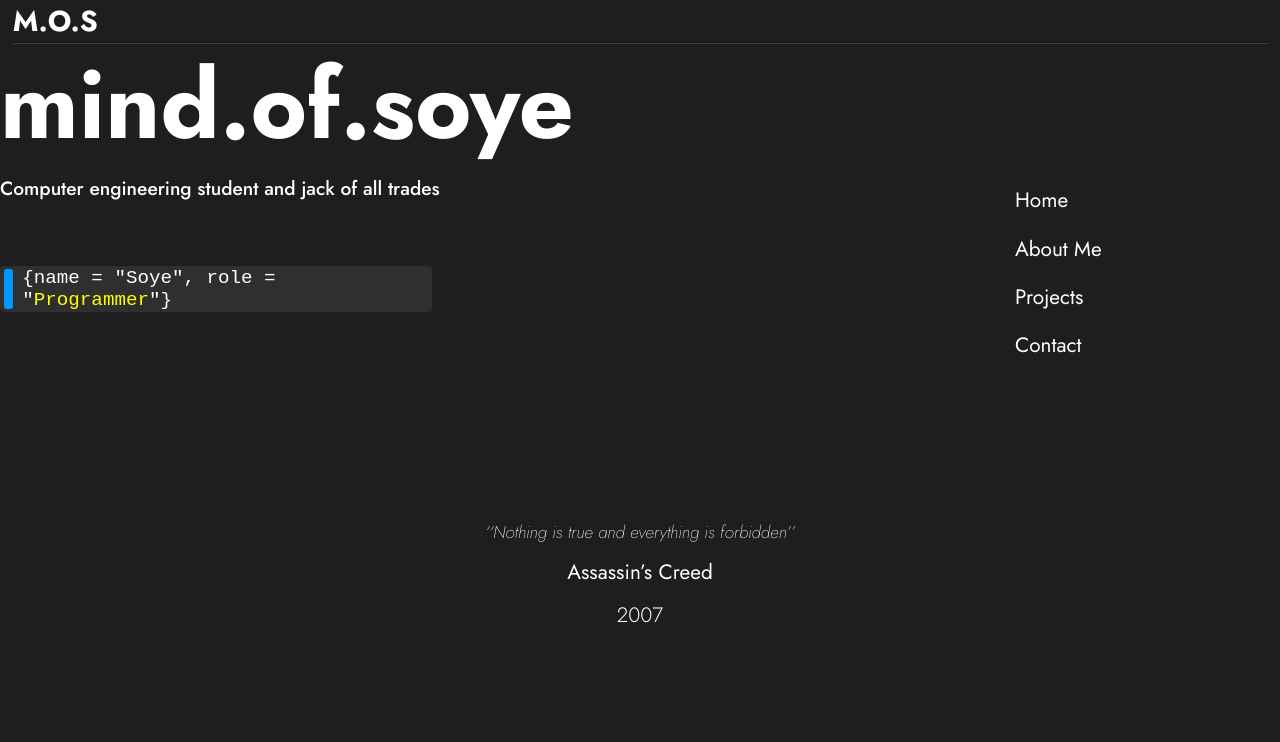
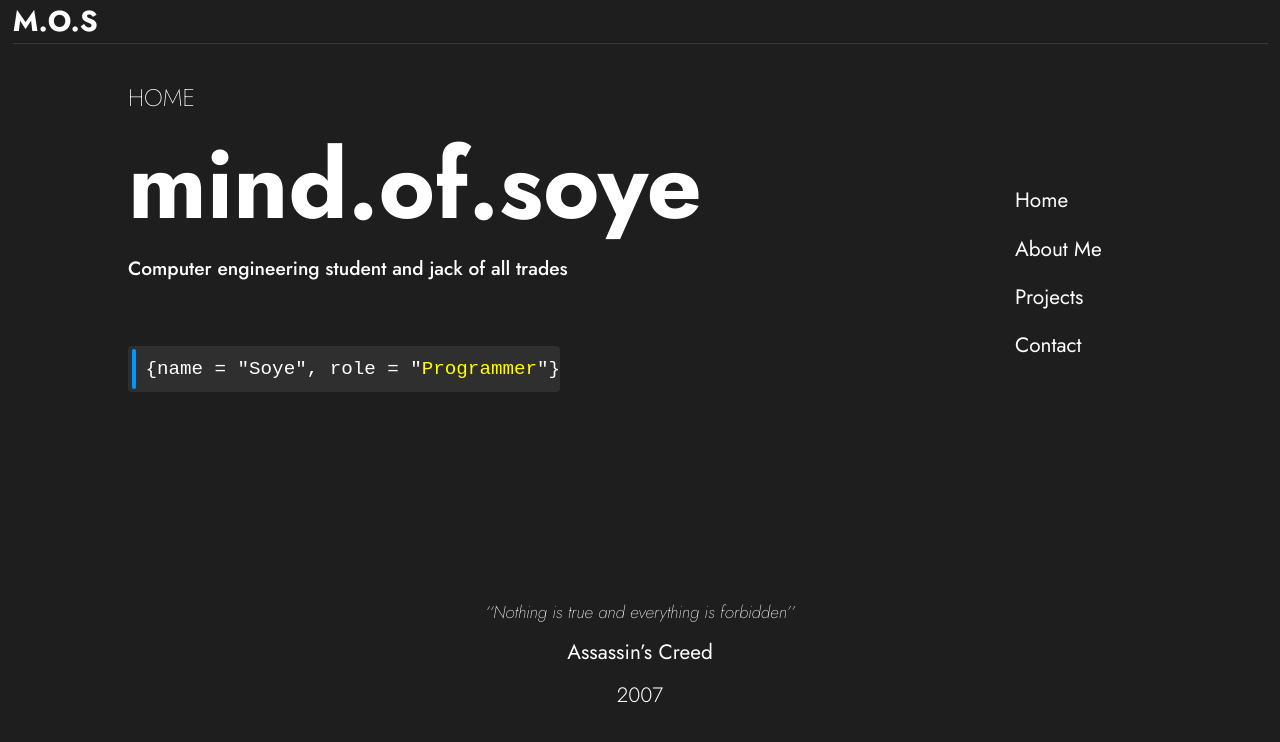
Before and after one commit to soyedotcom/soye.com, a React (Vite) app: page / in a window 1280 px wide. Shown: the top 742 px of the page. Built offline with nearby package versions, Linux system fonts and the light colour scheme.

Commit message:
Add props to HomePage.jsx and CodeBlock.jsx

```diff
--- a/src/components/Codeblock.jsx
+++ b/src/components/Codeblock.jsx
@@ -1,12 +1,11 @@
 import "./styles/Codeblock.css";
+import PropTypes from "proptypes";
 
-const Codeblock = () => {
+const Codeblock = ({ codeText }) => {
   return (
     <div className="code-container">
       <p className="code-text">
-        &#123;name = "Soye", role = "
-        <span className="code-highlight">Programmer</span>
-        "&#125;
+        <pre>{codeText}</pre>
       </p>
     </div>
   );
--- a/src/components/HeadingWithPageTitle.jsx
+++ b/src/components/HeadingWithPageTitle.jsx
@@ -1,13 +1,12 @@
 import "./styles/HeadingWithPageTitle.css";
+import PropTypes from "proptypes";
 
-const HeadingWithPageTitle = () => {
+const HeadingWithPageTitle = ({ currentSect, sectTitle, subHeading }) => {
   return (
     <div className="container">
-      <h2 className="current-sect">HOME</h2>
-      <h1 className="sect-title">mind.of.soye</h1>
-      <p className="subheading">
-        Computer engineering student and jack of all trades
-      </p>
+      <h2 className="current-sect">{currentSect}</h2>
+      <h1 className="sect-title">{sectTitle}</h1>
+      <p className="subheading">{subHeading}</p>
     </div>
   );
 };
--- a/src/components/HomePage.jsx
+++ b/src/components/HomePage.jsx
@@ -6,10 +6,22 @@ import "./styles/HomePage.css";
 
 const HomePage = () => {
   return (
-    <main className="home-page">
+    <main className="web-section">
       <div>
-        <HeadingWithPageTitle />
-        <Codeblock />
+        <HeadingWithPageTitle
+          currentSect="HOME"
+          sectTitle="mind.of.soye"
+          subHeading="Computer engineering student and jack of all trades"
+        />
+        <Codeblock
+          codeText={
+            <>
+              {'{name = "Soye", role = "'}
+              <span className="code-highlight">Programmer</span>
+              {'"}'}
+            </>
+          }
+        />
       </div>
       <div>
         <QuoteBlock />
```
